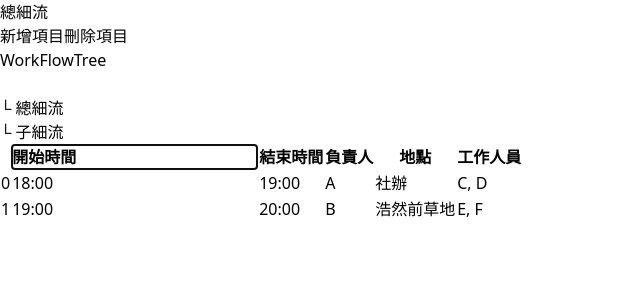
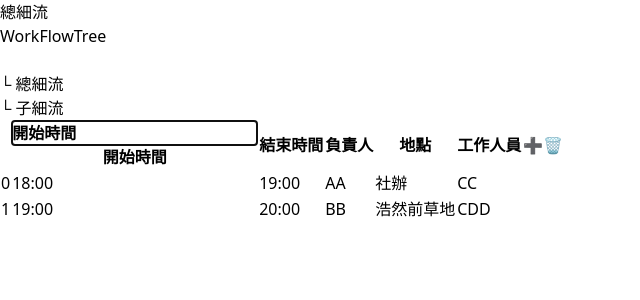
Before and after one commit to ezr1s69d/React_Project, a React (Vite) app in the folder scheduleApp/: page / in a window 1280 px wide. Both pictures are taken after a click on the element "開始時間". Shown: the top 300 px of the page, without its empty margins (0-640 px from the left). Built offline with nearby package versions, Linux system fonts and the light colour scheme.

Commit message:
add select box at field and name cell / handle multiple name in one cell

```diff
--- a/scheduleApp/src/components/ColumnButton.tsx
+++ b/scheduleApp/src/components/ColumnButton.tsx
@@ -2,21 +2,24 @@ import { useWorkFlowDispatch } from "./WorkFlowContext";
 
 function ColumnButton() {
   const dispatch = useWorkFlowDispatch();
+  const decoration_left = "w-5 h-5 ml-2 transition duration-150 flex items-center justify-center text-sm"
+  const decoration_right = "w-5 h-5 transition duration-150 flex items-center justify-center text-sm"
+
   return (
     <div className="flex gap-2">
       <button
-        type="button"
         onClick={() => dispatch({ type: "AddColumn" })}
-        className="px-3 py-1 bg-green-500 text-white rounded hover:bg-green-600 transition"
+        className={decoration_left}
+        title="Add Column"
       >
-        新增項目
+        ➕
       </button>
       <button
-        type="button"
         onClick={() => dispatch({ type: "DeleteColumn" })}
-        className="px-3 py-1 bg-red-500 text-white rounded hover:bg-red-600 transition"
+        className={decoration_right}
+        title="Delete Column"
       >
-        刪除項目
+        🗑️
       </button>
     </div>
   );
--- a/scheduleApp/src/components/RowButton.tsx
+++ b/scheduleApp/src/components/RowButton.tsx
@@ -2,13 +2,14 @@ import { useWorkFlowDispatch } from "./WorkFlowContext";
 
 function RowButton({ rowIndex }: { rowIndex: number }) {
   const dispatch = useWorkFlowDispatch();
+  const decoration_left = "w-5 h-5 ml-2 transition duration-150 flex items-center justify-center text-sm"
   const decoration = "w-5 h-5 transition duration-150 flex items-center justify-center text-sm"
 
   return (
     <td className="flex gap-2 justify-center py-1">
       <button
         onClick={() => dispatch({ type: "AddRow", index: rowIndex, link: false })}
-        className={decoration}
+        className={decoration_left}
         title="Add Row"
       >
         ➕
--- a/scheduleApp/src/components/TableBody.tsx
+++ b/scheduleApp/src/components/TableBody.tsx
@@ -18,8 +18,8 @@ function TableBody({ table, field }: { table: string[][] | undefined, field: Fie
   };
 
   const finishEditing = (row: number, col: number, key: string | null) => {
-    if(!table) return;
-    if (col === 1 && table[row][col - 1] > table[row][col]) {
+    if(!table || !field) return;
+    if (field[col].type === "time" && table[row][col - 1] > table[row][col]) {
       dispatch({ type: "UpdateCell", row, col, value: table[row][col - 1], pressedKey: key})
     }
 
--- a/scheduleApp/src/components/TableCell.tsx
+++ b/scheduleApp/src/components/TableCell.tsx
@@ -1,5 +1,6 @@
-import { useWorkFlowDispatch } from "./WorkFlowContext";
-// import type { Person } from "../type";
+import { useWorkFlowDispatch, useWorkFlowState } from "./WorkFlowContext";
+import AutocompleteInput from "../util/AutoCompleteInput";
+import { PeopleList, type Table } from "../util/type";
 
 interface EditableCellProps {
   value: string;
@@ -12,6 +13,7 @@ interface EditableCellProps {
   onFinishEdit: (row: number, col: number, key: string | null) => void;
 }
 
+
 function TableCell({
   value,
   type,
@@ -22,9 +24,37 @@ function TableCell({
   onStartEdit,
   onFinishEdit,
 }: EditableCellProps) {
-  const decoration = colSpan === 1? "border border-gray-400" : "border border-gray-400 text-center";
-  const type_ = colSpan > 1 ? "text" : type;
   const dispatch = useWorkFlowDispatch();
+  const state = useWorkFlowState();
+  const decoration = colSpan === 1 ? "border border-gray-400" : "border border-gray-400 text-center";
+
+  const type_ = colSpan > 1 ? "link" : type;
+  let autocompleteOptions_: string[] | undefined;
+
+  function findAllTable(node: Table): string[] {
+    const titles: string[] = [node.title];
+    if (node.childTable) {
+      for (const child of node.childTable) {
+        titles.push(...findAllTable(child));
+      }
+    }
+
+    return titles;
+  }
+
+  switch(type_) {
+    case "name":
+      autocompleteOptions_ = PeopleList.map(p => p.name);
+      break;
+    case "group":
+      autocompleteOptions_ = PeopleList.map(p => p.name);
+      break;
+    case "link":
+      autocompleteOptions_ = findAllTable(state.Tables[0]);
+      break;
+    default:
+      autocompleteOptions_ = undefined;
+  }
 
   return (
     <td
@@ -36,27 +66,28 @@ function TableCell({
       }}
     >
       {isEditing ? (
-        <input
+        <AutocompleteInput
           type={type_}
           value={value}
-          autoFocus
-          onChange={(e) =>
+          row={row}
+          col={col}
+          autocompleteOptions={autocompleteOptions_}
+          onChange={(val) =>
             dispatch({
               type: "UpdateCell",
               row,
               col,
-              value: e.target.value,
+              value: val,
               pressedKey: null,
             })
           }
-          onBlur={() => onFinishEdit(row, col, null)}
-          onKeyDown={(e) => e.key === "Enter" && onFinishEdit(row, col, e.key)}
+          onFinishEdit={(key) => onFinishEdit(row, col, key)}
         />
       ) : (
-        <span>{value}</span>
+        <span>{colSpan > 1 ? "點我進入流程: " : ""}{value}</span>
       )}
     </td>
   );
 }
 
-export default TableCell;
+export default TableCell
--- a/scheduleApp/src/components/TableHead.tsx
+++ b/scheduleApp/src/components/TableField.tsx
@@ -1,6 +1,8 @@
 import { useState } from "react";
 import { useWorkFlowDispatch } from "./WorkFlowContext";
-import type { Fields } from "../util/type";
+import AutocompleteInput from "../util/AutoCompleteInput"
+import { type Fields, FieldsList } from "../util/type";
+import ColumnButton from "./ColumnButton";
 
 function TableHead({ field }:{ field: Fields[] | undefined; }) {
   const [editingIndex, setEditingIndex] = useState<number | null>(null);
@@ -28,14 +30,14 @@ function TableHead({ field }:{ field: Fields[] | undefined; }) {
         {field?.map((value, index) => (
           <th key={index} scope="col" className="">
             {editingIndex === index ? (
-              <input
+              <AutocompleteInput
                 type="text"
                 value={value.name}
-                autoFocus
-                onChange={(e) => dispatch({ type: "UpdateField", col: index, value: { name: e.target.value, type: field[index].type } })}
-                onBlur={() => finishEditing(index)}
-                onKeyDown={(e) => e.key === "Enter" && finishEditing(index)}
-                className="w-full"
+                row={9999}
+                col={index}
+                autocompleteOptions={FieldsList.map(f => f.name)}
+                onChange={(e) => dispatch({ type: "UpdateField", col: index, value: { name: e, type: field[index].type } })}
+                onFinishEdit={() => finishEditing(index)}
               />
             ) : (
               <span onClick={() => startEditing(index)} className="cursor-pointer">
@@ -44,6 +46,9 @@ function TableHead({ field }:{ field: Fields[] | undefined; }) {
             )}
           </th>
         ))}
+      <td className="">
+        <ColumnButton />
+      </td>
       </tr>
     </thead>
   );
--- a/scheduleApp/src/components/WorkFlowLayout.tsx
+++ b/scheduleApp/src/components/WorkFlowLayout.tsx
@@ -1,8 +1,7 @@
 import { useWorkFlowState } from "./WorkFlowContext";
 import TableTitle from "./TableTitle";
-import ColumnButton from "./ColumnButton";
 import SubmitButton from "./SubmitButton";
-import TableHead from "./TableHead";
+import TableHead from "./TableField";
 import TableBody from "./TableBody";
 import WorkFlowTree from "./WorkFlowTree";
 import { findTableById } from "./WorkFlowContext";
@@ -18,7 +17,6 @@ function WorkFlowLayout() {
     <div className="p-1 h-screen">
       <div className="mb-4 flex justify-center gap-4">
         <TableTitle title={currentTableTitle} />
-        <ColumnButton />
         {/* <SubmitButton handleSubmit={() => {}} /> */}
       </div>
       <div className="flex items-start h-[calc(100vh-100px)]">
--- a/scheduleApp/src/util/AutoCompleteInput.tsx
+++ b/scheduleApp/src/util/AutoCompleteInput.tsx
@@ -1,69 +1,89 @@
-import React from "react";
-import type { Person } from "./type";
+import { useEffect, useState, useRef } from "react";
 
 interface AutocompleteInputProps {
-  suggestions: Person[];
+  type: string;
   value: string;
-  onChange: (val: string) => void;
-  onFinishEdit: () => void;
+  row: number;
+  col: number;
+  autocompleteOptions?: string[];
+  onChange: (value: string) => void;
+  onFinishEdit: (key: string | null) => void;
 }
 
-function AutocompleteInput({ suggestions, value, onChange, onFinishEdit }: AutocompleteInputProps) {
-  const [filtered, setFiltered] = React.useState<Person[]>([]);
-  const [showSuggestions, setShowSuggestions] = React.useState(false);
+function AutocompleteInput({
+  type,
+  value,
+  row,
+  col,
+  autocompleteOptions = [],
+  onChange,
+  onFinishEdit,
+}: AutocompleteInputProps) {
+  const [filteredOptions, setFilteredOptions] = useState<string[]>([]);
+  const [showDropdown, setShowDropdown] = useState(false);
+  const inputRef = useRef<HTMLInputElement>(null);
 
-  React.useEffect(() => {
-    if (value.length > 0) {
-      setFiltered(suggestions.filter((p) => p.name.includes(value)));
-      setShowSuggestions(true);
+  const listId = `autocomplete-${row}-${col}`;
+
+
+  if (type === "name" || type === "group" || type === "link") {
+      const parts = value.split(",");
+      const currentInput = parts.pop()?.trim() || "";
+      const currentValue = parts.map(part => part.trim());
+
+      autocompleteOptions = autocompleteOptions
+        .filter(val => !currentValue.includes(val) && val.includes(currentInput))
+        .map(val => val);
+      type = "text";
+  }
+
+  useEffect(() => {
+    const lastInput = value.split(",").pop()?.trim().toLowerCase() || "";
+    if (lastInput) {
+      const filtered = autocompleteOptions.filter(opt =>
+        opt.toLowerCase().includes(lastInput)
+      );
+      setFilteredOptions(filtered);
+      setShowDropdown(true);
     } else {
-      setShowSuggestions(false);
+      setFilteredOptions([]);
+      setShowDropdown(false);
     }
-  }, [value, suggestions]);
+  }, [value, autocompleteOptions]);
 
-  const handleSelect = (person: Person) => {
-    onChange(person.name);
-    setShowSuggestions(false);
-    onFinishEdit();
+  const handleSelect = (name: string) => {
+    const parts = value.split(",");
+    parts[parts.length - 1] = ` ${name}`; // 保留前段
+    const newValue = parts.join(",").trimStart();
+    onChange(newValue);
+    setShowDropdown(false);
+    inputRef.current?.focus();
   };
 
   return (
-    <div style={{ position: "relative" }}>
+    <div className="relative w-full">
       <input
+        ref={inputRef}
+        type={type === "select" ? "text" : type}
         value={value}
+        autoFocus
+        list={listId}
         onChange={(e) => onChange(e.target.value)}
-        onBlur={() => {
-          // 延遲收起，讓點擊選項事件能觸發
-          setTimeout(() => setShowSuggestions(false), 200);
-          onFinishEdit();
+        onBlur={() => {onFinishEdit(null); setShowDropdown(false)}}
+        onFocus={() => {
+          if (filteredOptions.length > 0) setShowDropdown(true);
         }}
-        autoFocus
+        onKeyDown={(e) => e.key === "Enter" && onFinishEdit(e.key)}
       />
-      {showSuggestions && filtered.length > 0 && (
-        <ul
-          style={{
-            position: "absolute",
-            backgroundColor: "white",
-            border: "1px solid #ccc",
-            width: "100%",
-            maxHeight: 120,
-            overflowY: "auto",
-            margin: 0,
-            padding: 0,
-            listStyle: "none",
-            zIndex: 10,
-          }}
-        >
-          {filtered.map((p) => (
+      {showDropdown && filteredOptions.length > 0 && (
+        <ul className="absolute z-10 bg-white border border-gray-300 w-full max-h-48 overflow-y-auto shadow-lg rounded mt-1">
+          {filteredOptions.map((option, idx) => (
             <li
-              key={p.id}
-              onMouseDown={(e) => {
-                e.preventDefault(); // 防止 input blur 先觸發
-                handleSelect(p);
-              }}
-              style={{ padding: 6, cursor: "pointer" }}
+              key={idx}
+              onMouseDown={() => handleSelect(option)}
+              className="px-4 py-2 cursor-pointer hover:bg-blue-100"
             >
-              {p.name}
+              {option}
             </li>
           ))}
         </ul>
@@ -71,3 +91,5 @@ function AutocompleteInput({ suggestions, value, onChange, onFinishEdit }: Autoc
     </div>
   );
 }
+
+export default AutocompleteInput;
--- a/scheduleApp/src/util/type.tsx
+++ b/scheduleApp/src/util/type.tsx
@@ -7,6 +7,15 @@ export interface Fields {
   name: string;
   type: string;
 }
+
+export const FieldsList: Fields[] = [
+        { name: "開始時間", type: "time" },
+        { name: "結束時間", type: "time" },
+        { name: "負責人", type: "name"},
+        { name: "地點", type: "text" },
+        { name: "工作人員", type: "group"},
+      ]
+
 export interface Table {
   id: string;
   title: string;
@@ -34,22 +43,22 @@ export type Action =
   | { type: "DeleteWorkFlowTable", tableId: string };
 
 export const PeopleList: Person[] = [
-    { id: "1", name: "A" },
-    { id: "2", name: "B" },
-    { id: "3", name: "C" },
-    { id: "4", name: "D" },
-    { id: "5", name: "E" },
-    { id: "6", name: "F" },
-    { id: "7", name: "G" },
-    { id: "8", name: "H" },
-    { id: "9", name: "I" },
-    { id: "10", name: "J" },
-    { id: "11", name: "K" },
-    { id: "12", name: "L" },
-    { id: "13", name: "M" },
-    { id: "14", name: "N" },
-    { id: "15", name: "O" },
-    { id: "16", name: "P" },
+    { id: "1", name: "AA" },
+    { id: "2", name: "BB" },
+    { id: "3", name: "CC" },
+    { id: "4", name: "CDD" },
+    { id: "5", name: "CEE" },
+    { id: "6", name: "FF" },
+    { id: "7", name: "GG" },
+    { id: "8", name: "HH" },
+    { id: "9", name: "II" },
+    { id: "10", name: "JJ" },
+    { id: "11", name: "KK" },
+    { id: "12", name: "LL" },
+    { id: "13", name: "MM" },
+    { id: "14", name: "NN" },
+    { id: "15", name: "OO" },
+    { id: "16", name: "PP" },
 ]
 
 export const initialState: State = {
@@ -58,30 +67,30 @@ export const initialState: State = {
       id: "root",
       title: "總細流",
       fields: [
-        { name: "開始時間", type: "time" },
-        { name: "結束時間", type: "time" },
-        { name: "負責人", type: "text"},
-        { name: "地點", type: "text" },
-        { name: "工作人員", type: "text"}
+        FieldsList[0],
+        FieldsList[1],
+        FieldsList[2],
+        FieldsList[3],
+        FieldsList[4],
       ],
       tableData: [
-        ["18:00", "19:00", "A", "社辦", "C, D"],
-        ["19:00", "20:00", "B", "浩然前草地", "E, F"]
+        ["18:00", "19:00", PeopleList[0].name, "社辦", PeopleList[2].name],
+        ["19:00", "20:00", PeopleList[1].name, "浩然前草地", PeopleList[3].name]
       ],
       childTable: [
         {
           id: "child1",
           title: "子細流",
           fields: [
-            { name: "開始時間", type: "time" },
-            { name: "結束時間", type: "time" },
-            { name: "負責人", type: "text"},
-            { name: "地點", type: "text" },
-            { name: "工作人員", type: "text"}
+            FieldsList[0],
+            FieldsList[1],
+            FieldsList[2],
+            FieldsList[3],
+            FieldsList[4],
           ],
           tableData: [
-            ["18:00", "19:00", "A", "社辦", "G, H"],
-            ["19:00", "20:00", "B", "浩然前草地", "I, J"]
+            ["18:00", "19:00", PeopleList[0].name, "社辦", PeopleList[9].name],
+            ["19:00", "20:00", PeopleList[1].name, "浩然前草地", PeopleList[8].name]
           ],
           childTable: []
         }
```
Also changed, not shown: scheduleApp/src/components/WorkFlowContext.tsx (+4 -4 lines).
